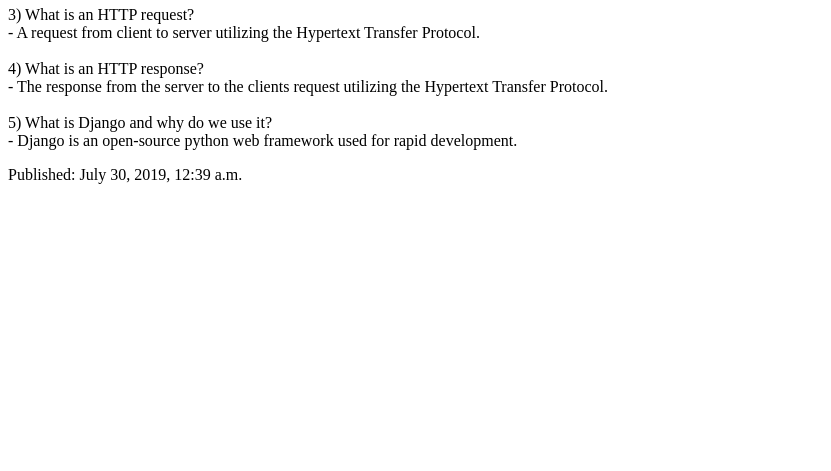
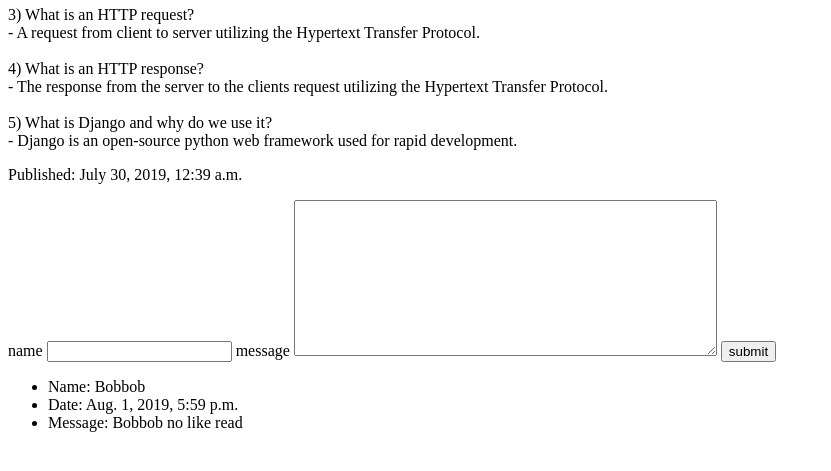
Before and after one commit to ShaheerC/django_blog_part1, a Django app: page /articles/1 in a window 1280 px wide. Shown: the part 209-680 px from the top of the page, without its empty margins (0-831 px from the left). Run offline with Django 3.2, Linux system fonts and the light colour scheme; data comes from the database, SQL or seed files in the repository; both versions use the stored data as it was after the commit.

Commit message:
finished blog part 4 comment area

```diff
--- a/blog/models.py
+++ b/blog/models.py
@@ -9,3 +9,9 @@
 
     def __str__(self):
         return (f"{self.title} by {self.author}")
+
+class Comment(models.Model):
+    name = models.CharField(max_length=255)
+    created_at = models.DateTimeField(auto_now_add=True)
+    message = models.TextField()
+    article = models.ForeignKey(Article, on_delete=models.CASCADE, related_name='comments')
--- a/blog/templates/article.html
+++ b/blog/templates/article.html
@@ -14,5 +14,25 @@
         <p>{{ article.body|linebreaksbr }}</p>
         <p>Published: {{ article.published_date }}</p>
     </article>
+    <form action="{% url 'create_comment' %}" method="post">
+        {% csrf_token %}
+
+        <input type="hidden" name="article" value="{{ article.pk }}">
+
+        <label for="name">name</label>
+        <input type="text" name="name" class="comment_form">
+
+        <label for="message">message</label>
+        <textarea rows="10" cols="50" name="comment" value="leave comment please" class="comment_form"></textarea>
+
+        <input type="submit" name="submit" value="submit" class="comment_form">
+    </form>
+    <ul>
+        {% for comment in article.comments.all %}
+            <li> Name: {{ comment.name }}</li>
+            <li> Date: {{ comment.created_at }}</li>
+            <li> Message: {{ comment.message }} </li>
+        {% endfor %}
+    </ul>
 </body>
 </html>
--- a/blog/urls.py
+++ b/blog/urls.py
@@ -13,7 +13,7 @@
     1. Import the include() function: from django.urls import include, path
     2. Add a URL to urlpatterns:  path('blog/', include('blog.urls'))
 """
-from blog.views import articles, root, article_show
+from blog.views import *
 from django.urls import path
 from django.contrib import admin
 
@@ -21,5 +21,6 @@
     path('', root),
     path('admin/', admin.site.urls),
     path('articles/', articles),
-    path('articles/<int:id>', article_show, name='article_details')
+    path('articles/<int:id>', article_show, name='article_details'),
+    path('comments/new', create_comment, name='create_comment'),
 ]
--- a/blog/views.py
+++ b/blog/views.py
@@ -15,3 +15,12 @@
     article = Article.objects.get(pk=id)
     context = {'article': article}
     return render(request, 'article.html', context)
+
+def create_comment(request):
+    article_id = request.POST['article']
+    article = Article.objects.filter(id=article_id)[0]
+    name = request.POST['name']
+    comment = request.POST['comment']
+    new_comment = Comment(name=name, message=comment, article=article)
+    new_comment.save()
+    return HttpResponseRedirect(f'/articles/{article_id}')
```
Also changed, not shown: blog/migrations/0002_comment.py (added), db.sqlite3.
